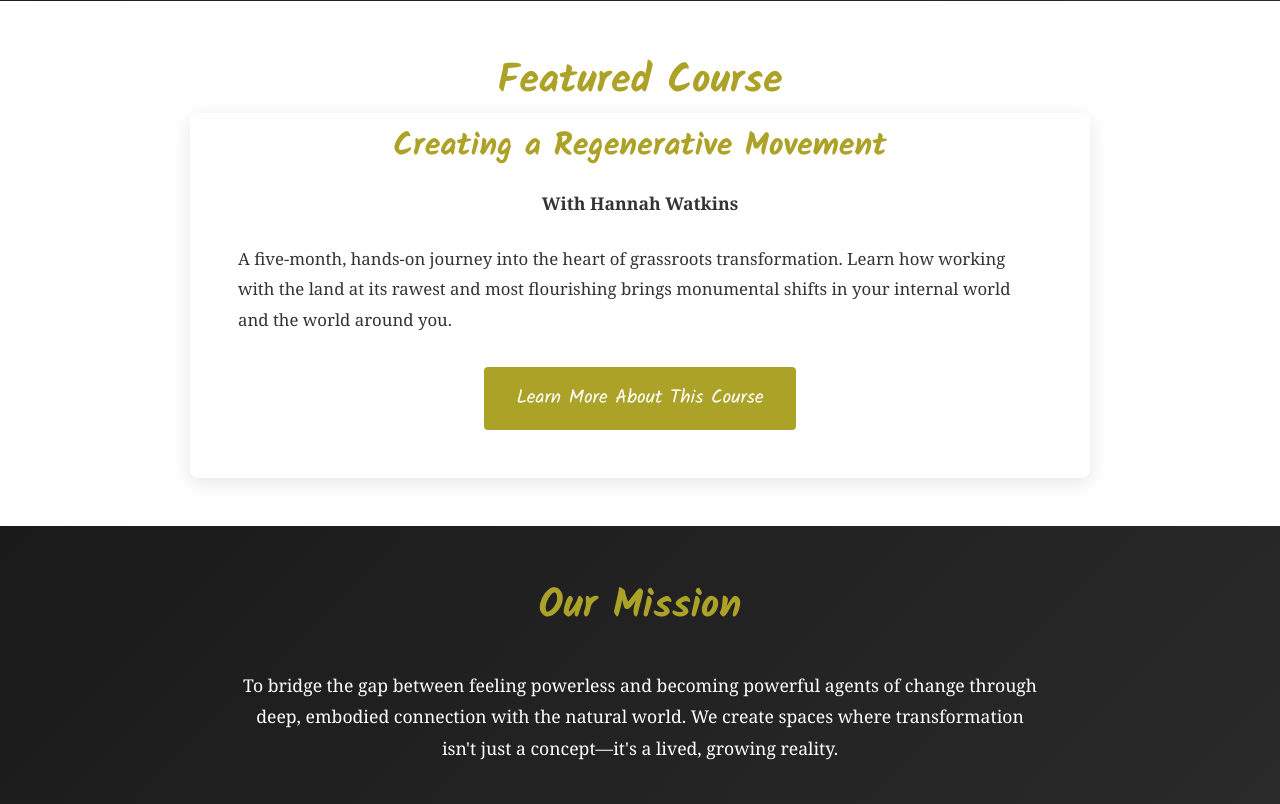
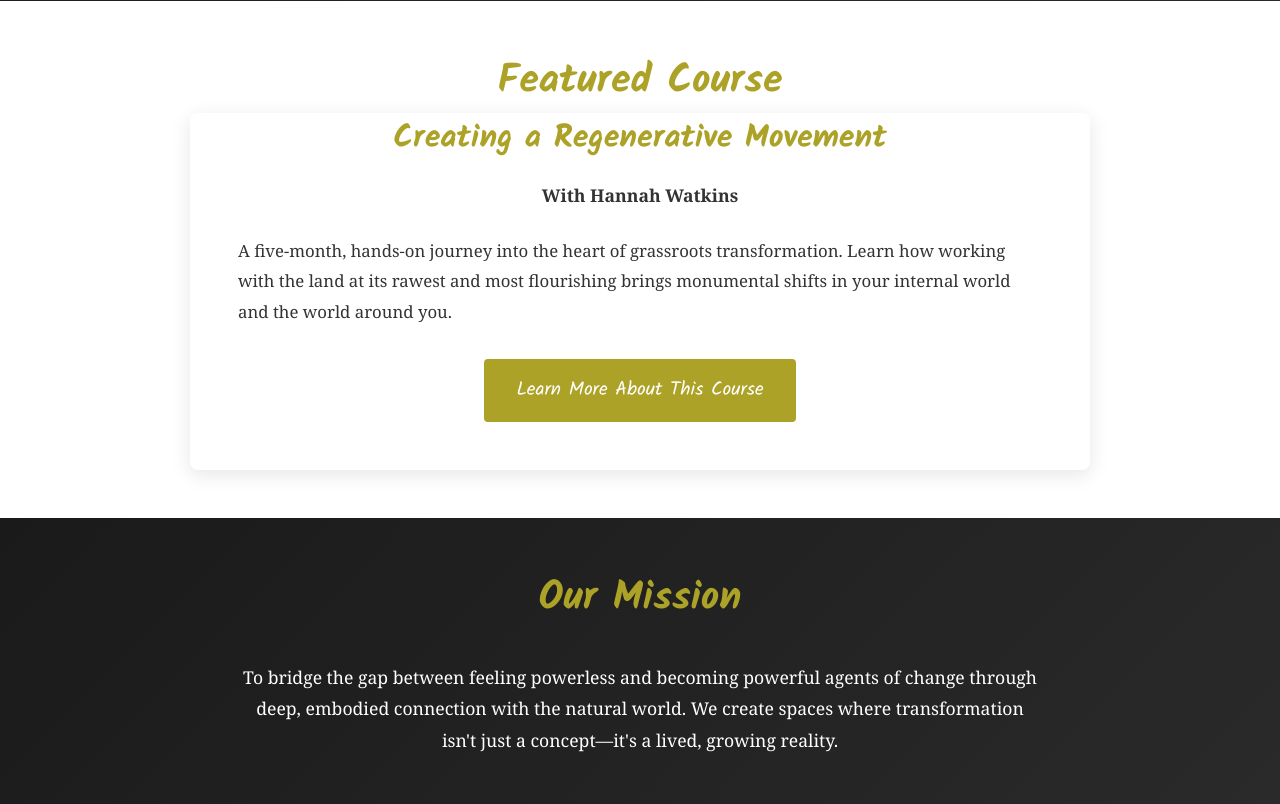
Before and after one commit to JoninShinobi/hortuscogintor, a Django app: page / in a window 1280 px wide. Shown: the part 1754-2558 px from the top of the page. Run offline with Django 5.2, Linux system fonts and the light colour scheme; some web fonts are replaced.

Commit message:
Remove top padding from featured course container

```diff
--- a/templates/home.html
+++ b/templates/home.html
@@ -62,7 +62,7 @@
 <section class="section-white" style="padding: 3rem 20px; margin: 0; background: #ffffff;">
     <h2 style="font-family: 'hey-eloise', 'Kalam', 'Patrick Hand', 'Caveat', cursive; color: #ADA228; font-size: 2.5rem; text-align: center; margin-bottom: 0;">Featured Course</h2>
 
-    <div style="max-width: 900px; margin-left: auto; margin-right: auto; margin-top: 0; margin-bottom: 0; background: white; padding: 0.5rem 3rem 3rem 3rem; border-radius: 8px; box-shadow: 0 5px 20px rgba(0,0,0,0.1);">
+    <div style="max-width: 900px; margin-left: auto; margin-right: auto; margin-top: 0; margin-bottom: 0; background: white; padding: 0 3rem 3rem 3rem; border-radius: 8px; box-shadow: 0 5px 20px rgba(0,0,0,0.1);">
         <h3 style="font-family: 'hey-eloise', 'Kalam', 'Patrick Hand', 'Caveat', cursive; color: #ADA228; font-size: 2rem; margin-bottom: 1rem; text-align: center;">Creating a Regenerative Movement</h3>
         <p style="font-size: 1.1rem; line-height: 1.8; margin-bottom: 1.5rem; color: #333; text-align: center;">
             <strong>With Hannah Watkins</strong>
```
